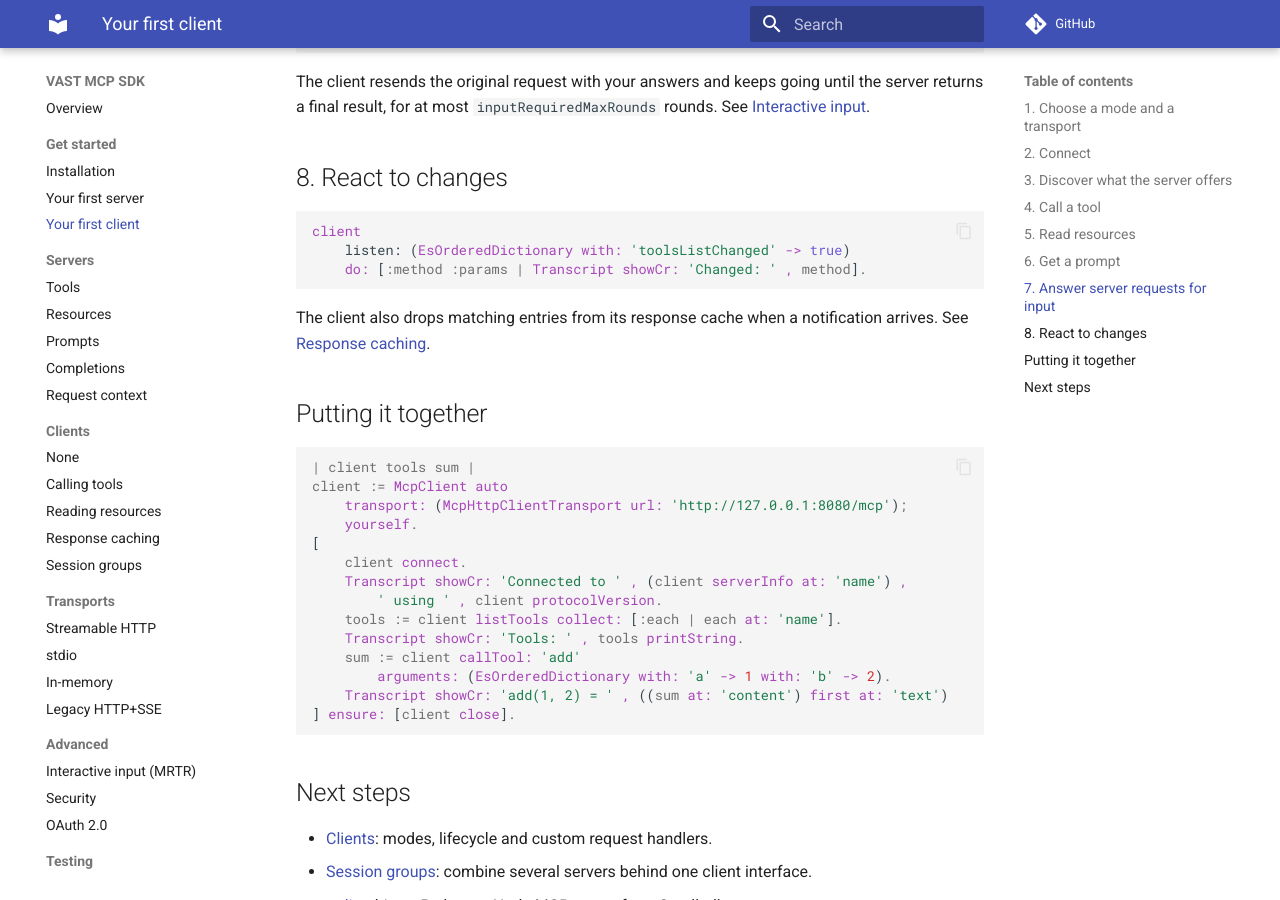
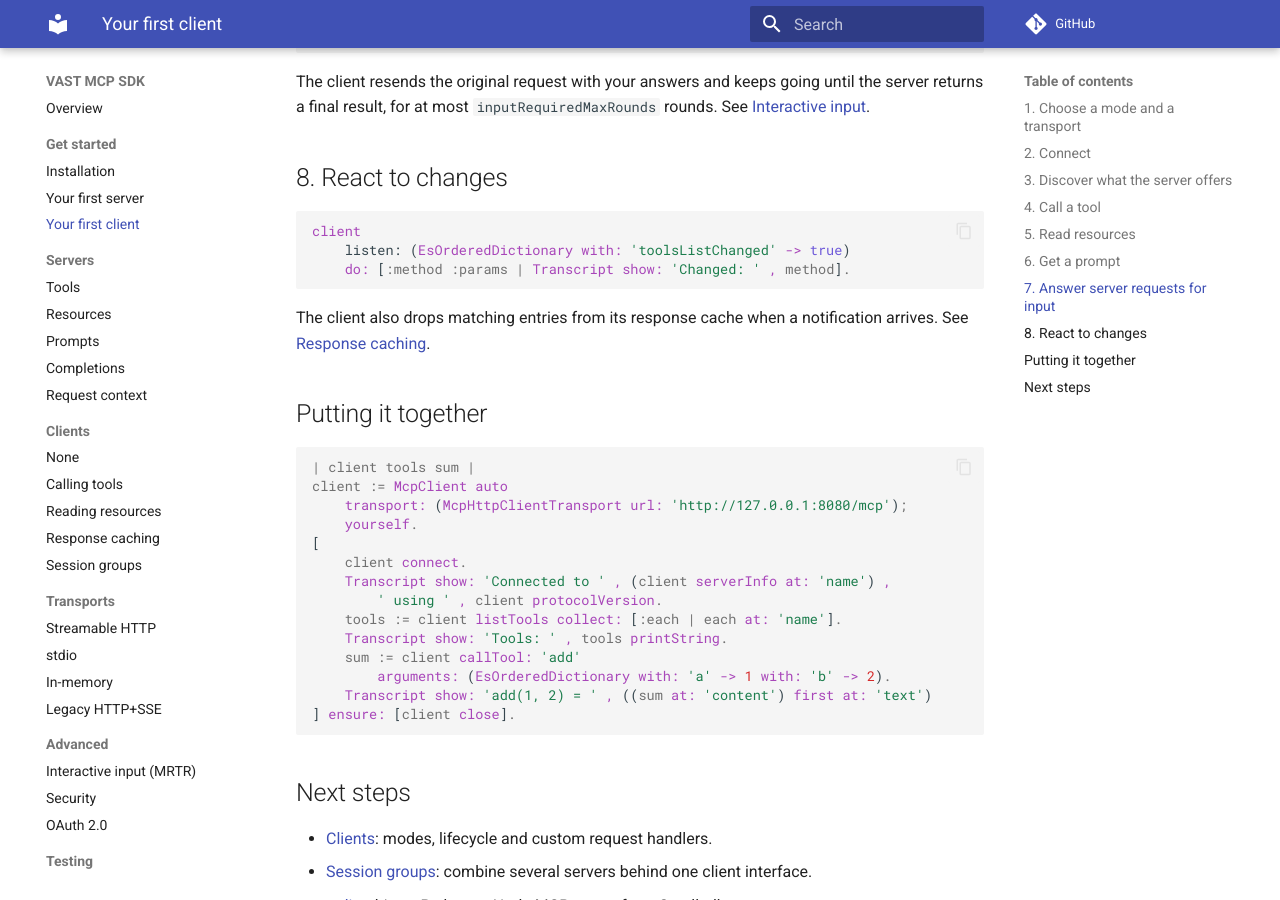
Before and after one commit to instantiations/VAST-Platform-MCP-SDK, an MkDocs documentation site: the page built from docs/get-started/first-client.md, in a window 1280 px wide and 900 px high, scrolled down 4176 px. Built offline with MkDocs 1.6.1 and Material for MkDocs 9.7.7, drawn with Linux system fonts in a browser that asks for light colours; comment, search, counter and statistics services are not loaded; some of the changed text lies outside the part shown.

Commit message:
code corrections

````diff
--- a/docs/get-started/first-client.md
+++ b/docs/get-started/first-client.md
@@ -121,7 +121,7 @@ result := client
     arguments: (EsOrderedDictionary with: 'a' -> 40 with: 'b' -> 2).
 
 (result at: 'isError') ifFalse: [
-    Transcript showCr: ((result at: 'content') first at: 'text')].    "42"
+    Transcript show: ((result at: 'content') first at: 'text')].    "42"
 ```
 
 Failures come back in two different ways:
@@ -146,7 +146,7 @@ client
     callTool: 'import'
     arguments: EsOrderedDictionary new
     progressCallback: [:progress :total :message |
-        Transcript showCr: progress printString , '/' , total printString].
+        Transcript show: progress printString , '/' , total printString].
 ```
 
 The progress block is evaluated with `cull:`, so it can take one to four
@@ -197,7 +197,7 @@ rounds. See [Interactive input](../advanced/mrtr-interactive-input.md).
 ```smalltalk
 client
     listen: (EsOrderedDictionary with: 'toolsListChanged' -> true)
-    do: [:method :params | Transcript showCr: 'Changed: ' , method].
+    do: [:method :params | Transcript show: 'Changed: ' , method].
 ```
 
 The client also drops matching entries from its response cache when a
@@ -212,13 +212,13 @@ client := McpClient auto
     yourself.
 [
     client connect.
-    Transcript showCr: 'Connected to ' , (client serverInfo at: 'name') ,
+    Transcript show: 'Connected to ' , (client serverInfo at: 'name') ,
         ' using ' , client protocolVersion.
     tools := client listTools collect: [:each | each at: 'name'].
-    Transcript showCr: 'Tools: ' , tools printString.
+    Transcript show: 'Tools: ' , tools printString.
     sum := client callTool: 'add'
         arguments: (EsOrderedDictionary with: 'a' -> 1 with: 'b' -> 2).
-    Transcript showCr: 'add(1, 2) = ' , ((sum at: 'content') first at: 'text')
+    Transcript show: 'add(1, 2) = ' , ((sum at: 'content') first at: 'text')
 ] ensure: [client close].
 ```
 
````
